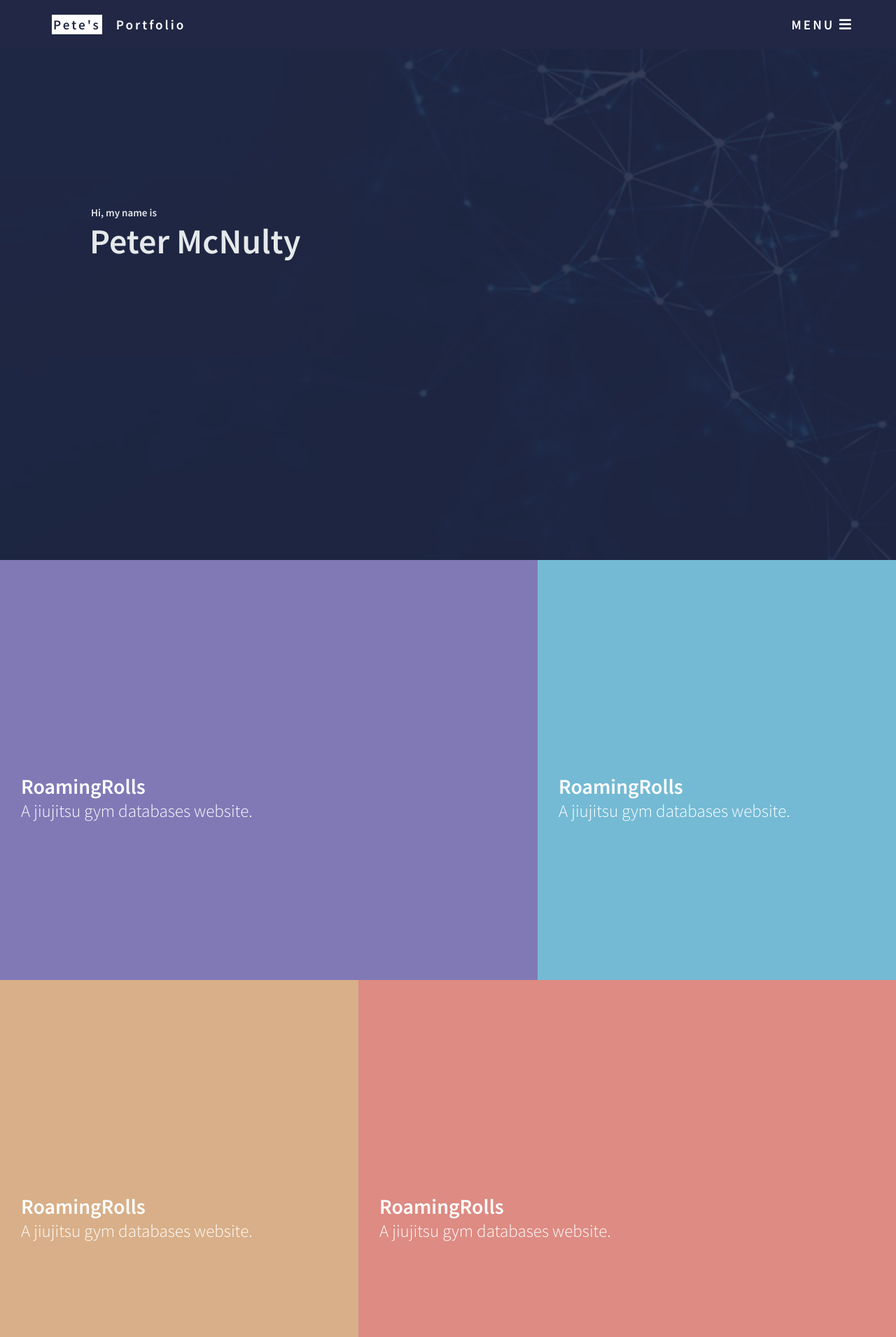
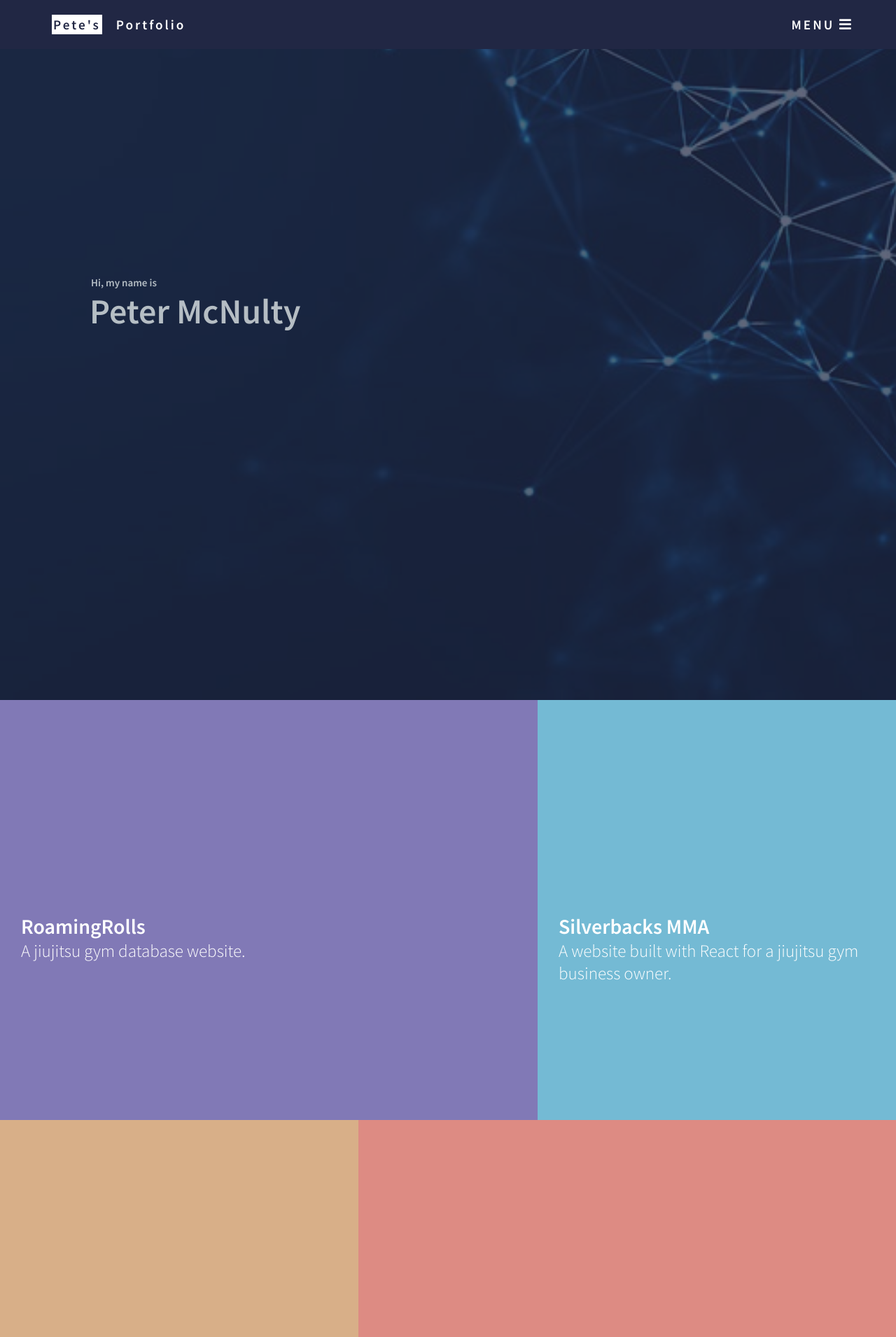
Before and after one commit to Petemc121/portfolio, a React (Create React App) app: page / in a window 1280 px wide. Shown: the top 1910 px of the page at 70% size. Built offline with nearby package versions, Linux system fonts and the light colour scheme.

Commit message:
fixed width issue

```diff
--- a/src/components/Header.tsx
+++ b/src/components/Header.tsx
@@ -30,7 +30,7 @@ export default function Header({ menuActive, setMenuActive }: headerInput) {
     <div style={{ opacity: loaded ? "1" : "0" }} className="header">
       <div className="logo">
         <div className="myName"> Pete's</div>{" "}
-        <div className="portfolio">Portfolio</div>
+        <div className="logoText">Portfolio</div>
       </div>
       <div
         onClick={menuActive ? deactivateMenu : activateMenu}
--- a/src/components/HeroImage.tsx
+++ b/src/components/HeroImage.tsx
@@ -24,7 +24,7 @@ export default function HeroImage() {
     }, 5100);
     setTimeout(() => {
       setFrag2Loaded(true);
-    }, 7100);
+    }, 7300);
   }, [setLoaded]);
 
   return (
--- a/src/components/Projects.tsx
+++ b/src/components/Projects.tsx
@@ -11,7 +11,7 @@ export default function Projects() {
       className: "roamingrolls",
       img: roamingrolls,
       title: "RoamingRolls",
-      description: "A jiujitsu gym databases website.",
+      description: "A jiujitsu gym database website.",
       setProjectHovered: setProjectHovered,
       projectHovered: projectHovered,
     },
@@ -19,8 +19,9 @@ export default function Projects() {
       id: 1,
       className: "silverbacks",
       img: roamingrolls,
-      title: "RoamingRolls",
-      description: "A jiujitsu gym databases website.",
+      title: "Silverbacks MMA",
+      description:
+        "A website built with React for a jiujitsu gym business owner.",
       setProjectHovered: setProjectHovered,
       projectHovered: projectHovered,
     },
@@ -28,8 +29,9 @@ export default function Projects() {
       id: 2,
       className: "covid-app",
       img: roamingrolls,
-      title: "RoamingRolls",
-      description: "A jiujitsu gym databases website.",
+      title: "Covid Updates",
+      description:
+        "An API fetching web-app built with React displaying covid data through dynamic graphs and animations.",
       setProjectHovered: setProjectHovered,
       projectHovered: projectHovered,
     },
@@ -37,8 +39,9 @@ export default function Projects() {
       id: 3,
       className: "mat-tracker",
       img: roamingrolls,
-      title: "RoamingRolls",
-      description: "A jiujitsu gym databases website.",
+      title: "Mat Tracker",
+      description:
+        "A PERN stack built web-app that log members of a jiujitsu gym in it's database",
       setProjectHovered: setProjectHovered,
       projectHovered: projectHovered,
     },
@@ -47,13 +50,14 @@ export default function Projects() {
       className: "bjj-notes",
       img: roamingrolls,
       title: "RoamingRolls",
-      description: "A jiujitsu gym databases website.",
+      description:
+        "A web-app built with React that logs jiujitsu techniques with drag and drop functionality.",
       setProjectHovered: setProjectHovered,
       projectHovered: projectHovered,
     },
     {
       id: 5,
-      className: "ebp",
+      className: "portfolio",
       img: roamingrolls,
       title: "RoamingRolls",
       description: "A jiujitsu gym databases website.",
--- a/src/styles/App.css
+++ b/src/styles/App.css
@@ -10,7 +10,8 @@
       -ms-flex-align: center;
           align-items: center;
   height: 70px;
-  width: 100%;
+  width: 100vw;
+  max-width: 100%;
   background-color: #212744;
   color: white;
   top: 0px;
@@ -51,7 +52,7 @@
   background-color: #9bf1ff;
 }
 
-.logo:hover .portfolio {
+.logo:hover .logoText {
   color: #9bf1ff;
 }
 
@@ -72,8 +73,9 @@
 }
 
 .heroImage {
-  height: 800px;
+  height: 1000px;
   width: 100vw;
+  max-width: 100%;
   background-repeat: no-repeat;
   background-size: cover;
 }
@@ -82,7 +84,7 @@
   width: 100%;
   height: 100%;
   background-color: #212744;
-  opacity: 0.9;
+  opacity: 0.7;
   display: -webkit-box;
   display: -ms-flexbox;
   display: flex;
@@ -176,7 +178,9 @@
 
 .App {
   height: 100vh;
+  scrollbar-width: none;
   width: 100vw;
+  max-width: 100%;
 }
 
 .primaryButton {
@@ -414,11 +418,11 @@
   background-color: #d8af88;
 }
 
-.ebp {
+.portfolio {
   -ms-grid-row: 3;
   -ms-grid-column: 1;
   -ms-grid-column-span: 3;
-  grid-area: ebp;
+  grid-area: portfolio;
   background-color: #829ad2;
 }
 
@@ -431,13 +435,15 @@
 }
 
 .projectsContainer {
+  width: 100vw;
+  max-width: 100%;
   display: -ms-grid;
   display: grid;
   -ms-grid-columns: (1fr)[5];
       grid-template-columns: repeat(5, 1fr);
   -ms-grid-rows: auto;
       grid-template-rows: auto;
-      grid-template-areas: "roamingrolls roamingrolls roamingrolls silverbacks  silverbacks " "mat-tracker mat-tracker covid-app covid-app covid-app" "ebp ebp ebp bjj-notes bjj-notes";
+      grid-template-areas: "roamingrolls roamingrolls roamingrolls silverbacks  silverbacks " "mat-tracker mat-tracker covid-app covid-app covid-app" "portfolio portfolio portfolio bjj-notes bjj-notes";
 }
 
 .project {
--- a/src/styles/App.scss
+++ b/src/styles/App.scss
@@ -11,7 +11,9 @@
 
 .App {
   height: 100vh;
+  scrollbar-width: none;
   width: 100vw;
+  max-width: 100%;
 }
 
 .primaryButton {
@@ -190,8 +192,8 @@
   background-color: #d8af88;
 }
 
-.ebp {
-  grid-area: ebp;
+.portfolio {
+  grid-area: portfolio;
   background-color: #829ad2;
 }
 
@@ -201,13 +203,15 @@
 }
 
 .projectsContainer {
+  width: 100vw;
+  max-width: 100%;
   display: grid;
   grid-template-columns: repeat(5, 1fr);
   grid-template-rows: auto;
   grid-template-areas:
     "roamingrolls roamingrolls roamingrolls silverbacks  silverbacks "
     "mat-tracker mat-tracker covid-app covid-app covid-app"
-    "ebp ebp ebp bjj-notes bjj-notes";
+    "portfolio portfolio portfolio bjj-notes bjj-notes";
 }
 
 .project {
--- a/src/styles/_header.scss
+++ b/src/styles/_header.scss
@@ -3,7 +3,8 @@
 .header {
   @include flexCenter(space-between);
   height: 70px;
-  width: 100%;
+  width: 100vw;
+  max-width: 100%;
   background-color: $primaryColor;
   color: white;
   top: 0px;
@@ -30,7 +31,7 @@
     .myName {
       background-color: $secondaryColor;
     }
-    .portfolio {
+    .logoText {
       color: $secondaryColor;
     }
   }
--- a/src/styles/_heroImage.scss
+++ b/src/styles/_heroImage.scss
@@ -1,8 +1,9 @@
 @import "./variables.scss";
 
 .heroImage {
-  height: 800px;
+  height: 1000px;
   width: 100vw;
+  max-width: 100%;
   background-repeat: no-repeat;
   background-size: cover;
 }
@@ -11,7 +12,7 @@
   width: 100%;
   height: 100%;
   background-color: $primaryColor;
-  opacity: 0.9;
+  opacity: 0.7;
   @include flexCenter(flex-start);
 }
 
```
Also changed, not shown: 1 other file (tests, documents, lock files or other folders).
